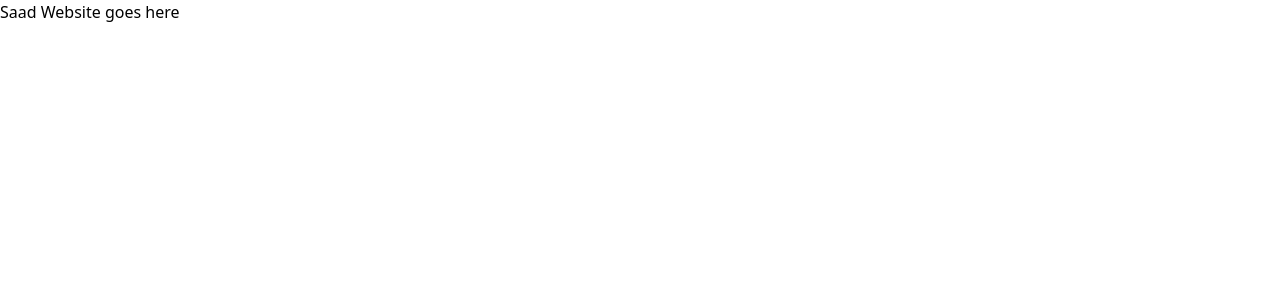
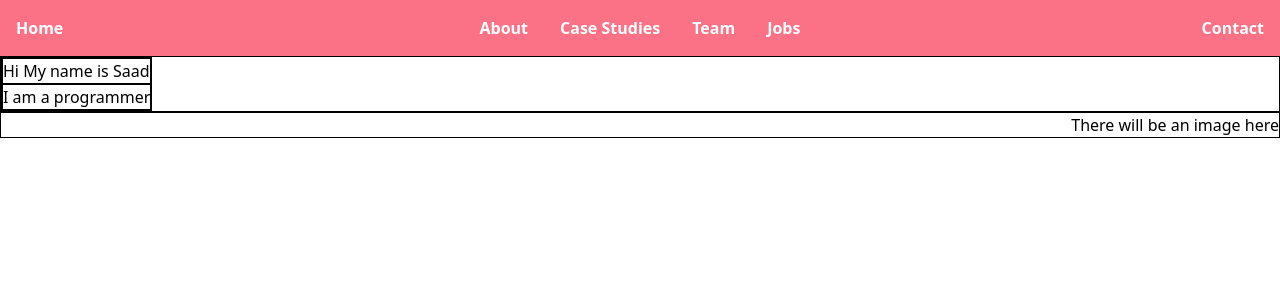
Before and after one commit to dragon-devs/colab-website, a Nuxt app: page /Saad in a window 1280 px wide. Shown: the top 300 px of the page. Built offline with nearby package versions, Linux system fonts and the light colour scheme.

Commit message:
1st commit for publishing saad branch

```diff
--- a/pages/Saad/index.vue
+++ b/pages/Saad/index.vue
@@ -1,14 +1,47 @@
-<!-- Saad Website -->
 <template>
-  <div>
-    Saad Website goes here
-  </div>
+  <header class="topbardesign grid grid-cols-6 p-4">
+    <div class="leftside">
+      <button>Home</button>
+    </div>
+    <div class="centerside">
+      <button>About</button>
+      <button>Case Studies</button>
+      <button>Team</button>
+      <button>Jobs</button>
+    </div>
+    <div class="rightside">
+      <button>Contact</button>
+    </div>
+  </header>
+  <section>
+    <div class="leftside border border-black">
+      <ul class="border border-black">
+        <li class="border border-black">Hi My name is Saad</li>
+        <li class="border border-black">I am a programmer</li>
+      </ul>
+    </div>
+    <div class="rightside border border-black">
+      <div>There will be an image here</div>
+    </div>
+  </section>
 </template>
 
-<script setup>
-
-</script>
+<script setup lang="ts"></script>
 
 <style scoped>
+.topbardesign {
+  @apply max-w-full bg-rose-400 font-bold text-white font-sans;
+}
 
+.rightside {
+  @apply flex col-span-1 justify-end;
+}
+
+.centerside {
+  @apply flex col-span-4 justify-center gap-8;
+}
+
+.leftside {
+  @apply flex col-span-1 justify-start;
+}
 </style>
```
